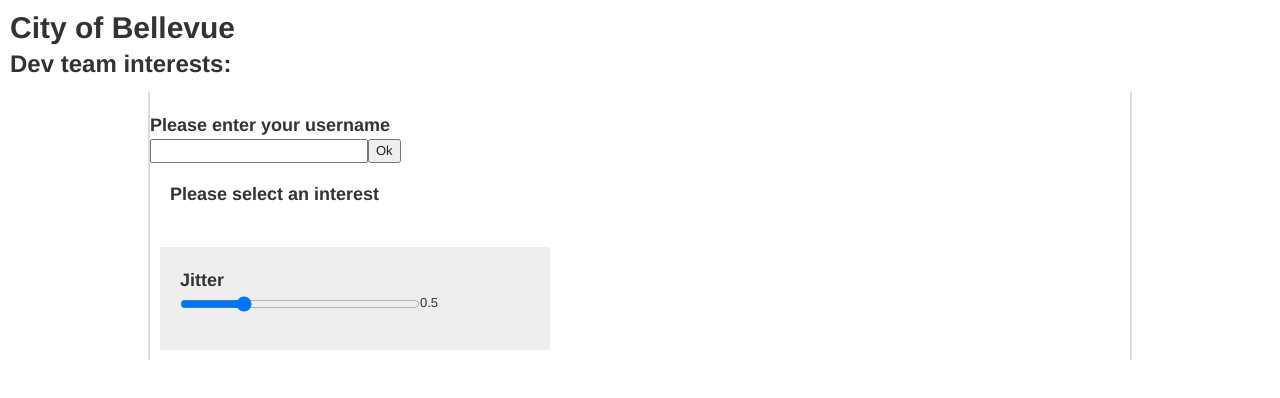
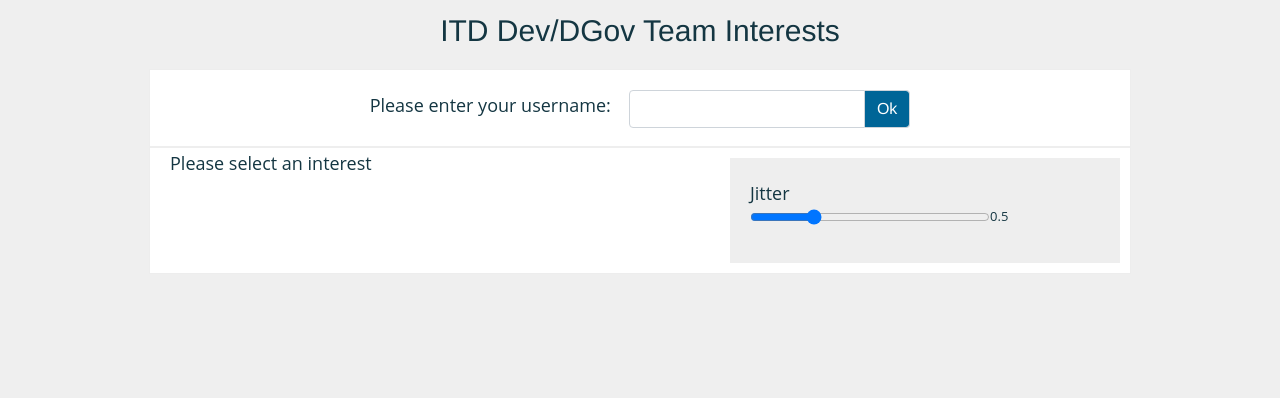
Before and after one commit to pmmcsweeney/InterestWeb, a website: page index.html in a window 1280 px wide. Drawn offline with nearby package versions, Linux system fonts and the light colour scheme; no server answers.

Commit message:
Included Cheryl's UI update

```diff
--- a/public/components/Header.js
+++ b/public/components/Header.js
@@ -2,8 +2,7 @@
     render() {
         return (
             <header>
-              <h1>City of Bellevue</h1>
-              <h2>Dev team interests:</h2>
+                <h1>ITD Dev/DGov Team Interests</h1>
             </header>
         );
     }
--- a/public/css/style.css
+++ b/public/css/style.css
@@ -1,25 +1,108 @@
 
 body {
+  font-family: 'Open Sans',  Tahoma,Arial,Helvetica, Verdana, sans-serif;
+  color: #143642;
+  background-color: #efefef;
+}
+
+.text-center {
+  text-align: text-center;
 }
 
 a, a:visited {
-  color:#333;
+  color:#006597;
+}
+
+h1, h2 {
+font-family: 'Montserrat', Trebuchet, Helvetica, Arial, Verdana, sans-serif;
+font-weight: 400;
+}
+
+h3 {
+  font-weight: 400;
+  padding-top: .125em;
 }
 
 #container {
   padding-top:20px;
   width: 980px;
-  border-left: 2px #ddd solid;
-  border-right: 2px #ddd solid;
+  border: 1px solid #ededed;
+  background: #fff;
+  margin-bottom: 20px;
 }
 
 header {
-  padding: 10px;
+  padding: 1em 0 1.5em;
+  text-align: center;
+}
+
+#main {
+  display: grid;
+  grid-template-columns: repeat(1, 1fr);
+  grid-column-gap: 0px;
+  grid-row-gap: 0px;
+
+}
+
+#user-select {
+  grid-area: 1 / 1 / 2 / 3;
+  display: flex;
+  flex-direction: row;
+  justify-content: center;
+}
+
+#user-select h3::after{
+  content: ':';
+  padding-right: 1em;
+}
+
+#user-form input {
+
+    padding: .375rem .75rem;
+    font-size: 1rem;
+    line-height: 1.5;
+    color: #495057;
+    background-color: #fff;
+    background-clip: padding-box;
+    border: 1px solid #ced4da;
+    border-radius: .25rem;
+    transition: border-color .15s ease-in-out,box-shadow .15s ease-in-out;
+    border-bottom-right-radius: 0;
+    border-top-right-radius: 0;
+}
+
+#user-form button {
+  padding: .375rem .75rem;
+    font-size: 1rem;
+    line-height: 1.5;
+    color: #fff;
+    background-color:#006597;
+    background-clip: padding-box;
+    border: 1px solid #ced4da;
+    border-radius: .25rem;
+    transition: border-color .15s ease-in-out,box-shadow .15s ease-in-out;
+    border-top-left-radius: 0;
+    border-bottom-left-radius: 0;
+  border-left: 0;
+}
+
+#vis {
+  grid-area: 2 / 1 / 3 / 3;
+  border-bottom: 1px solid #eee;
+  border-top: 1px solid #eee;
+}
+
+#status {
+  grid-area: 3 / 1 / 4 / 2;
+}
+
+#controls {
+  grid-area: 3 / 2 / 4 / 3;
 }
 
 #book-title {
-  font-family: georgia, "times new roman", times, serif;
-  color: #555;
+  font-family: 'Open Sans',  Tahoma,Arial,Helvetica, Verdana, sans-serif;
+  color: #143642;
   font-size: 2.3em;
   text-align: center;
 }
@@ -52,7 +135,7 @@
 
 .bubble-node {
   /* fill: #d1e0f3; */
-  fill: #DCE9BE;
+  fill: #73b3ca59;
 }
 
 .bubble-hover {
@@ -62,24 +145,24 @@
 
 .bubble-selected {
   /* fill: #a8c8ee;  */
-  fill: #CEE98F;
+  fill: #4e9fbc7c;
   /* stroke: #6081a3; */
-  stroke: #A6BA92;
+  stroke: #4E9EBC;
   stroke-width: 1.5px;
 }
 
 .active {
-  color: #A6BA92
+  color: #006597;
 }
 
 a.bubble-label {
-  font-family: georgia, "times new roman", times, serif;
+  font-family: 'Open Sans',  Tahoma,Arial,Helvetica, Verdana, sans-serif;
   color: inherit;
   cursor: pointer;
   display: block;
   text-align: center;
   text-decoration: none;
-  line-height: 1em;
+  line-height: 135%;
   position: absolute;
 }
 
```
